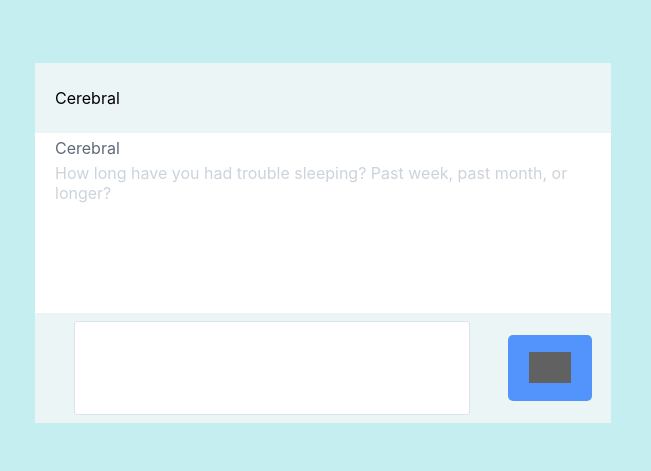
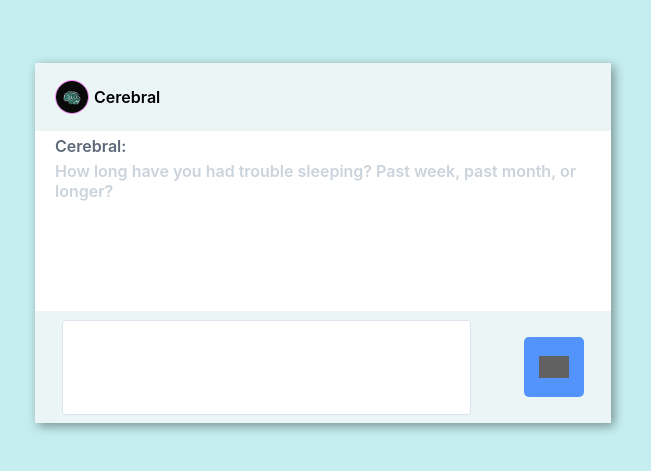
Before and after one commit to AK3030/CerebralCodingChallenge, a React (Create React App) app: page / in a window 1280 px wide. Shown: the part 157-628 px from the top of the page, without its empty margins (317-968 px from the left). Built offline with nearby package versions, Linux system fonts and the light colour scheme; grey boxes are pictures that could not be loaded.

Commit message:
add box shadow, bot logo and other styling

```diff
--- a/src/ChatWindow.js
+++ b/src/ChatWindow.js
@@ -9,6 +9,7 @@
 import validateQuestion from './validateQuestion';
 import Plane from './paperairplane.png'
 import Message from './Message';
+import BrainIcon from './brainicon.png';
 
 
 console.log("questionData", questionData);
@@ -18,7 +19,7 @@
     flex-direction: column;
     width: 45%;
     height: 45%;
-
+    box-shadow: 3px 3px 10px rgba(0, 0, 0, 0.4)
 `
 
 const TitleBar = styled.div`
@@ -29,6 +30,7 @@
     align-items: center;
     box-sizing: border-box;
     padding-left: 20px;
+    font-weight: 600;
 `
 
 const MessageWindow = styled.div`
@@ -48,6 +50,7 @@
     display: flex;
     justify-content: space-around;
     align-items: center;
+    padding-left: 0px;
 `
 
 const MessageInput = styled.textarea`
@@ -60,8 +63,8 @@
 
 const SendMessageButton = styled.div`
     background-color: #5294FC;
-    height: 60%;
-    width: 15%;
+    height: 60px;
+    width: 60px;
     display: flex;
     justify-content: center;
     align-items: center;
@@ -77,6 +80,15 @@
 
 const PaperAirplaneImage = styled.img`
   width: 50%;
+  filter: invert(100%);
+`
+
+const BrainImage = styled.img`
+  width: 32px;
+  height: 32px;
+  border-radius: 50%;
+  margin-right: 5px;
+  border: 1px solid green;
   filter: invert(100%);
 `
 
@@ -134,17 +146,26 @@
     this.clearInput()
   }
 
+  handleKeyPress = (e) => {
+    if (e.key === 'Enter') {
+      this.sendMessage();
+    }
+  }
+
   render() {
 
     return (
       <Main>
-        <TitleBar>Cerebral</TitleBar>
+        <TitleBar>
+          <BrainImage src={BrainIcon}/>
+          Cerebral
+        </TitleBar>
         <MessageWindow>
           {this.props.messages.map((message, index) => <Message message ={message.body} username={message.user} key={index}/>)}
           <BottomScroll ref={el => { this.bottomOfMessages = el }}></BottomScroll>
         </MessageWindow>
         <MessageInputContainer>
-          <MessageInput value={this.state.message} onChange={this.updateMessage}></MessageInput>
+          <MessageInput onKeyPress={this.handleKeyPress} value={this.state.message} onChange={this.updateMessage}></MessageInput>
           <SendMessageButton onClick={this.sendMessage}>
             <PaperAirplaneImage src={Plane}/>
           </SendMessageButton>
--- a/src/Message.js
+++ b/src/Message.js
@@ -8,6 +8,7 @@
   width: 100%;
   display: flex;
   flex-direction: column;
+  font-weight: 600;
 `
 
 const User = styled.div`
@@ -22,16 +23,11 @@
 
 class Message extends Component {
 
-  testButtonClick = () => {
-    console.log("yoyo")
-    this.props.simpleAction();
-  }
-
   render() {
     const userStyle = this.props.username === 'Cerebral'? {color: '#5D6979'} : null;
     return (
       <MainDiv>
-          <User style = {userStyle}>{this.props.username}</User>
+          <User style = {userStyle}>{this.props.username+":"}</User>
           <MessageBody>{this.props.message}</MessageBody>
       </MainDiv>
     );
```
Also changed, not shown: src/brainicon.png (added).
